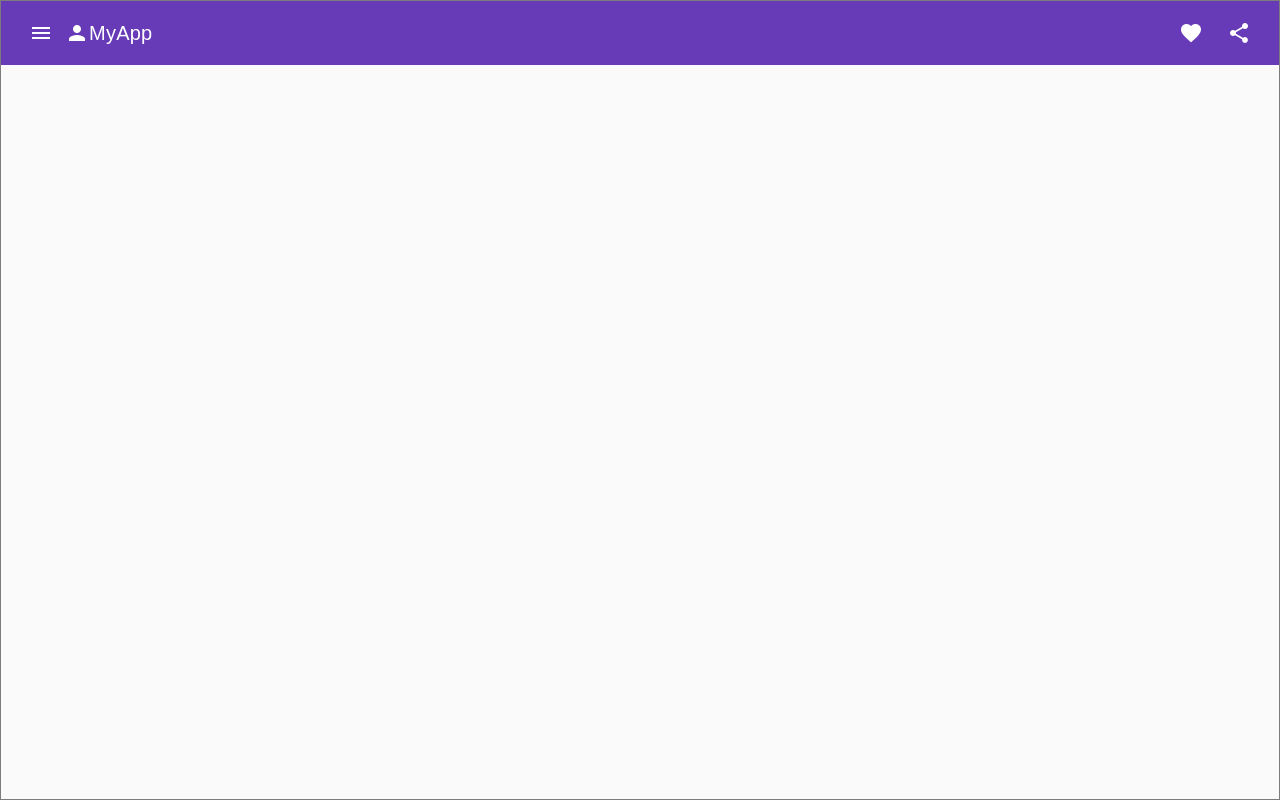
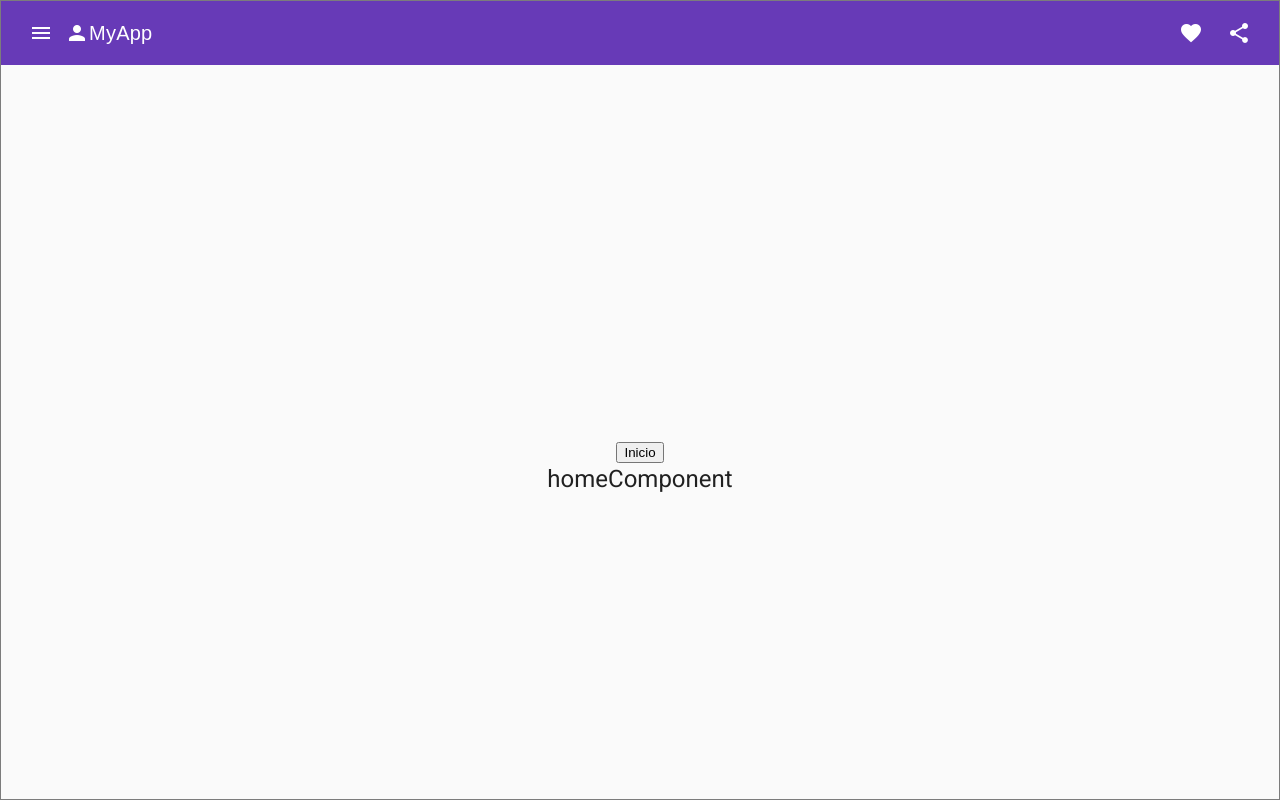
Before and after one commit to martetosca9/proyectoAngular, an Angular app: page / in a window 1280 px wide. Built offline with nearby package versions, Linux system fonts and the light colour scheme.

Commit message:
inicio con observable

```diff
--- a/src/app/dashboard/dashboard.component.html
+++ b/src/app/dashboard/dashboard.component.html
@@ -43,7 +43,8 @@
 
         <!-- <app-users></app-users> -->
 
-        <app-home></app-home>
+        <button (click)="showHome = !showHome">Inicio</button>
+        <app-home *ngIf="showHome"></app-home>
 
     </div>
 
--- a/src/app/dashboard/dashboard.component.ts
+++ b/src/app/dashboard/dashboard.component.ts
@@ -8,4 +8,6 @@ import { MatSelectChange } from '@angular/material/select';
 })
 export class DashboardComponent {
   showFiller = false;
+
+  showHome = true;
 }
--- a/src/app/dashboard/modules/home/home.component.html
+++ b/src/app/dashboard/modules/home/home.component.html
@@ -1 +1,3 @@
+<h1>homeComponent</h1>
+
 <p *ngIf="loading">cargando...</p>
--- a/src/app/dashboard/modules/home/home.component.ts
+++ b/src/app/dashboard/modules/home/home.component.ts
@@ -1,6 +1,6 @@
-import { Component } from '@angular/core';
+import { Component, OnDestroy } from '@angular/core';
 import { User } from '../users/models';
-import { Observable } from 'rxjs';
+import { Observable, Subscription } from 'rxjs';
 
 @Component({
   selector: 'app-home',
@@ -8,13 +8,15 @@ import { Observable } from 'rxjs';
   styleUrls: ['./home.component.scss']
 })
 
-export class HomeComponent {
+export class HomeComponent implements OnDestroy {
   //propiedad
   loading = false;
 
+  clockSubscription: Subscription;
+
   constructor() {
     this.getUsers();
-    this.getClock().subscribe({
+    this.clockSubscription = this.getClock().subscribe({
       next: (v) => {
         console.log(v)
       },
@@ -25,6 +27,16 @@ export class HomeComponent {
         console.log("contador finalizado");
       }
     });
+
+    this.getClock().subscribe({
+      next: (v) => {
+        console.log("segunda sub")
+      }
+    })
+  }
+
+  ngOnDestroy(): void {
+    console.log("inicio destroy");
   }
 
   getClock(): Observable<number> {
```
